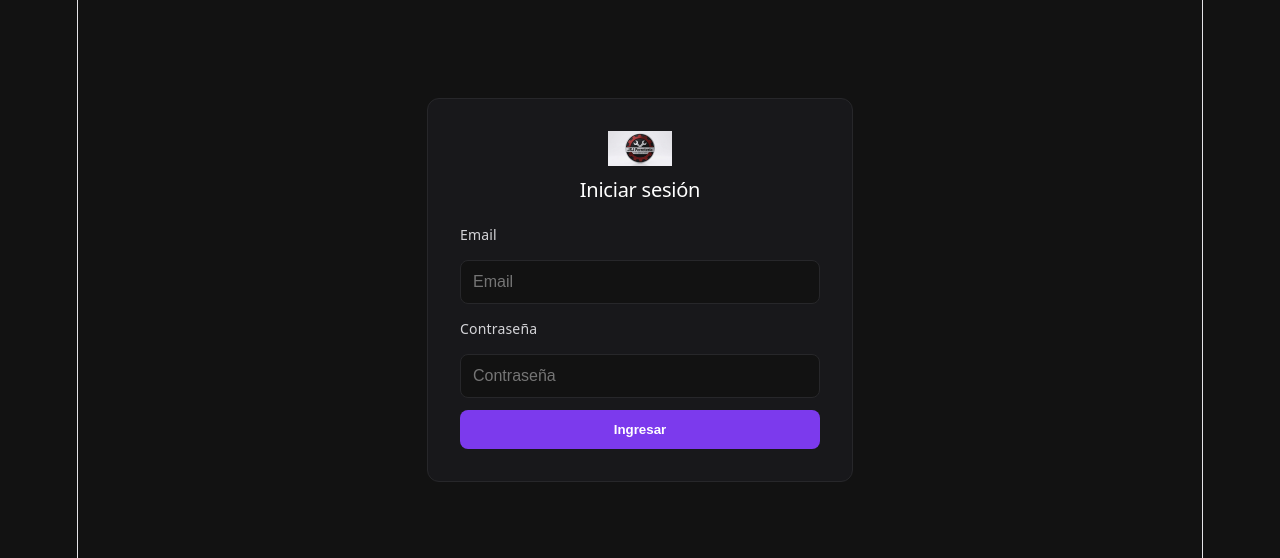
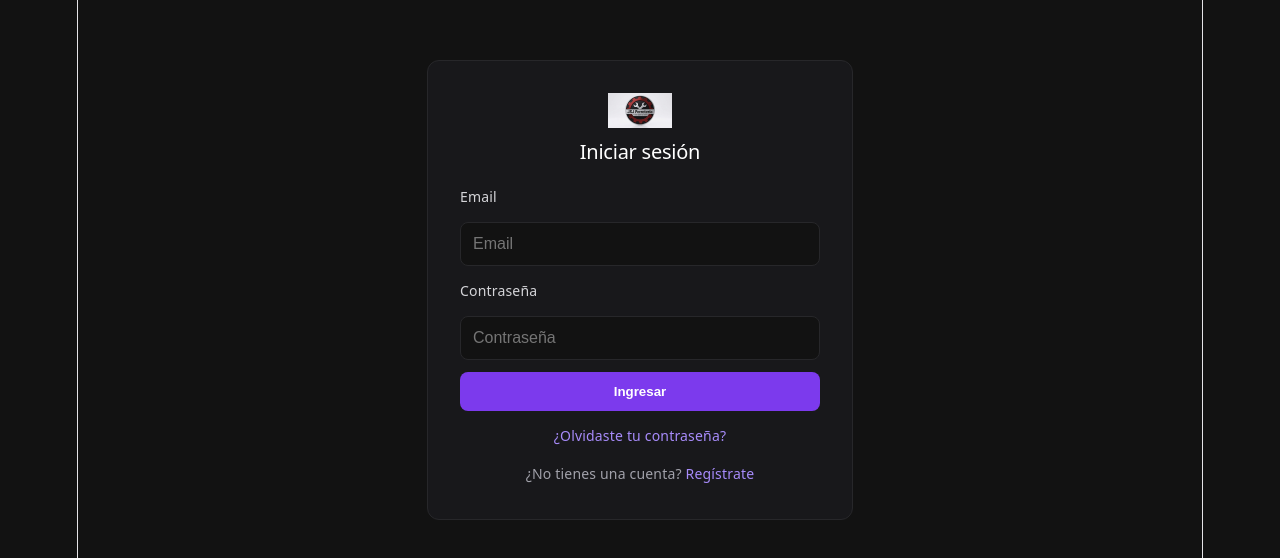
Before and after one commit to Genj32/tp-plataformas-ferreteria-jsj, a React app in the folder frontend/: page /login in a window 1280 px wide. Shown: the part 110-668 px from the top of the page. Built offline with nearby package versions, Linux system fonts and the light colour scheme; the HTML template or start-up script is replaced by a standard one.

Commit message:
feat: links decorativos de recuperar contraseña y registro en el login

```diff
--- a/frontend/src/pages/Login.css
+++ b/frontend/src/pages/Login.css
@@ -68,3 +68,18 @@
   font-size: 14px;
   margin: 0;
 }
+
+.login-links {
+  text-align: center;
+  font-size: 14px;
+  color: #a1a1aa;
+}
+
+.login-links a {
+  color: #a78bfa;
+  text-decoration: none;
+}
+
+.login-links a:hover {
+  text-decoration: underline;
+}
--- a/frontend/src/pages/Login.jsx
+++ b/frontend/src/pages/Login.jsx
@@ -50,6 +50,10 @@ return (
 
       {error && <p className="login-error">{error}</p>}
       <button type="submit">Ingresar</button>
+
+      <p className="login-links"><a href="#">¿Olvidaste tu contraseña?</a></p>
+      <p className="login-links">¿No tienes una cuenta? <a href="#">Regístrate</a></p>
+
     </form>
   </div>
 );
```
